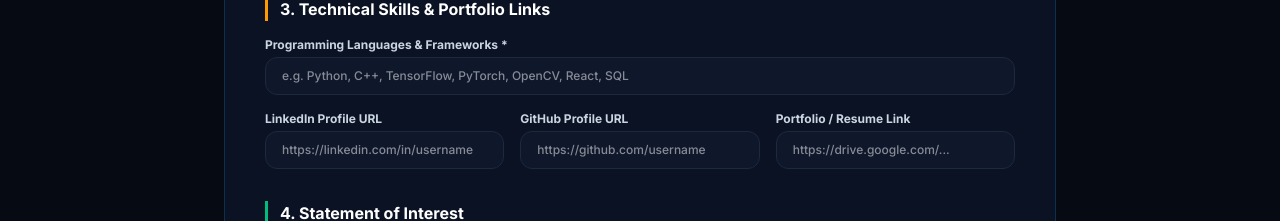
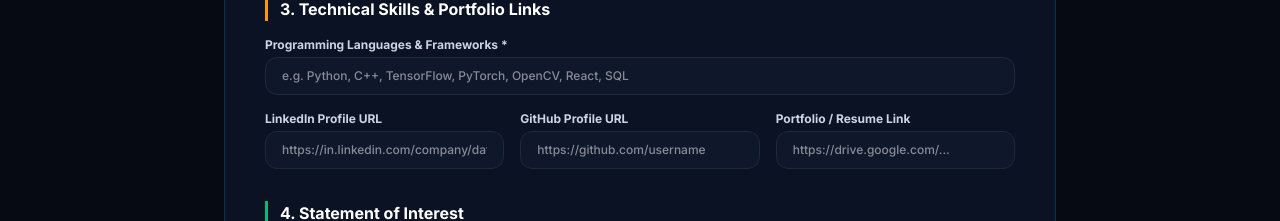
Before and after one commit to DataScienceClubNIST/Data-Science-Club, a Next.js app: page /recruitment in a window 1280 px wide. Shown: the part 900-1121 px from the top of the page. Built offline with nearby package versions, Linux system fonts and the light colour scheme; no server answers; the database is empty.

Commit message:
fix(social): update official LinkedIn, Instagram, and GitHub URLs

```diff
--- a/src/app/contact/page.tsx
+++ b/src/app/contact/page.tsx
@@ -16,7 +16,7 @@ export default function ContactPage() {
   const [subject, setSubject] = useState('');
   const [message, setMessage] = useState('');
 
-  const clubEmail = 'datascienceclub@nist.edu';
+  const clubEmail = 'data.science.club@nist.edu';
 
   const handleGmailRedirect = (e: React.FormEvent) => {
     e.preventDefault();
@@ -92,7 +92,7 @@ export default function ContactPage() {
               </h4>
               <div className="flex items-center space-x-3">
                 <a
-                  href="https://instagram.com"
+                  href="https://www.instagram.com/dsc_nist/"
                   target="_blank"
                   rel="noopener noreferrer"
                   className="flex items-center space-x-2 px-4 py-2.5 rounded-xl bg-slate-100 dark:bg-slate-800/80 text-slate-800 dark:text-slate-200 text-xs font-bold hover:text-pink-500 transition-colors"
@@ -102,7 +102,7 @@ export default function ContactPage() {
                 </a>
 
                 <a
-                  href="https://linkedin.com"
+                  href="https://in.linkedin.com/company/data-science-club-nist-university"
                   target="_blank"
                   rel="noopener noreferrer"
                   className="flex items-center space-x-2 px-4 py-2.5 rounded-xl bg-slate-100 dark:bg-slate-800/80 text-slate-800 dark:text-slate-200 text-xs font-bold hover:text-blue-500 transition-colors"
@@ -112,7 +112,7 @@ export default function ContactPage() {
                 </a>
 
                 <a
-                  href="https://github.com"
+                  href="https://github.com/DataScienceClubNIST"
                   target="_blank"
                   rel="noopener noreferrer"
                   className="flex items-center space-x-2 px-4 py-2.5 rounded-xl bg-slate-100 dark:bg-slate-800/80 text-slate-800 dark:text-slate-200 text-xs font-bold hover:text-cyan-500 transition-colors"
--- a/src/app/recruitment/page.tsx
+++ b/src/app/recruitment/page.tsx
@@ -290,7 +290,7 @@ export default function RecruitmentPage() {
                       <label className="text-xs font-bold text-slate-700 dark:text-slate-300 mb-1 block">LinkedIn Profile URL</label>
                       <input
                         type="url"
-                        placeholder="https://linkedin.com/in/username"
+                        placeholder="https://in.linkedin.com/company/data-science-club-nist-university/in/username"
                         value={linkedin}
                         onChange={(e) => setLinkedin(e.target.value)}
                         className="w-full px-4 py-2.5 rounded-xl bg-slate-50 dark:bg-slate-900 border border-slate-200 dark:border-slate-800 text-xs font-medium text-slate-900 dark:text-white focus:outline-none focus:border-amber-500"
@@ -384,7 +384,7 @@ export default function RecruitmentPage() {
 
           <div className="pt-4 flex items-center justify-center space-x-4">
             <a
-              href="https://instagram.com"
+              href="https://www.instagram.com/dsc_nist/"
               target="_blank"
               rel="noopener noreferrer"
               className="px-5 py-2.5 rounded-xl bg-slate-100 dark:bg-slate-800 text-slate-800 dark:text-white text-xs font-bold hover:text-cyan-500 flex items-center space-x-2 transition-colors"
@@ -394,7 +394,7 @@ export default function RecruitmentPage() {
             </a>
 
             <a
-              href="https://linkedin.com"
+              href="https://in.linkedin.com/company/data-science-club-nist-university"
               target="_blank"
               rel="noopener noreferrer"
               className="px-5 py-2.5 rounded-xl bg-slate-100 dark:bg-slate-800 text-slate-800 dark:text-white text-xs font-bold hover:text-cyan-500 flex items-center space-x-2 transition-colors"
@@ -404,7 +404,7 @@ export default function RecruitmentPage() {
             </a>
 
             <a
-              href="https://github.com"
+              href="https://github.com/DataScienceClubNIST"
               target="_blank"
               rel="noopener noreferrer"
               className="px-5 py-2.5 rounded-xl bg-slate-100 dark:bg-slate-800 text-slate-800 dark:text-white text-xs font-bold hover:text-cyan-500 flex items-center space-x-2 transition-colors"
--- a/src/components/Footer.tsx
+++ b/src/components/Footer.tsx
@@ -48,7 +48,7 @@ export default function Footer() {
 
             <div className="flex items-center space-x-3 pt-2">
               <a
-                href="https://instagram.com"
+                href="https://www.instagram.com/dsc_nist/"
                 target="_blank"
                 rel="noopener noreferrer"
                 className="w-10 h-10 rounded-xl bg-slate-900 border border-slate-800 flex items-center justify-center text-slate-300 hover:text-cyan-400 hover:border-cyan-500/50 hover:bg-slate-800 transition-all duration-300"
@@ -57,7 +57,7 @@ export default function Footer() {
                 <InstagramIcon className="w-5 h-5" />
               </a>
               <a
-                href="https://linkedin.com"
+                href="https://in.linkedin.com/company/data-science-club-nist-university"
                 target="_blank"
                 rel="noopener noreferrer"
                 className="w-10 h-10 rounded-xl bg-slate-900 border border-slate-800 flex items-center justify-center text-slate-300 hover:text-cyan-400 hover:border-cyan-500/50 hover:bg-slate-800 transition-all duration-300"
@@ -66,7 +66,7 @@ export default function Footer() {
                 <LinkedinIcon className="w-5 h-5" />
               </a>
               <a
-                href="https://github.com"
+                href="https://github.com/DataScienceClubNIST"
                 target="_blank"
                 rel="noopener noreferrer"
                 className="w-10 h-10 rounded-xl bg-slate-900 border border-slate-800 flex items-center justify-center text-slate-300 hover:text-cyan-400 hover:border-cyan-500/50 hover:bg-slate-800 transition-all duration-300"
@@ -142,7 +142,7 @@ export default function Footer() {
               </div>
               <div className="flex items-center space-x-2.5">
                 <Mail className="w-4 h-4 text-emerald-400 shrink-0" />
-                <a href="mailto:datascienceclub@nist.edu" className="hover:text-white transition-colors">
+                <a href="mailto:data.science.club@nist.edu" className="hover:text-white transition-colors">
                   data.science.club@nist.edu
                 </a>
               </div>
```
